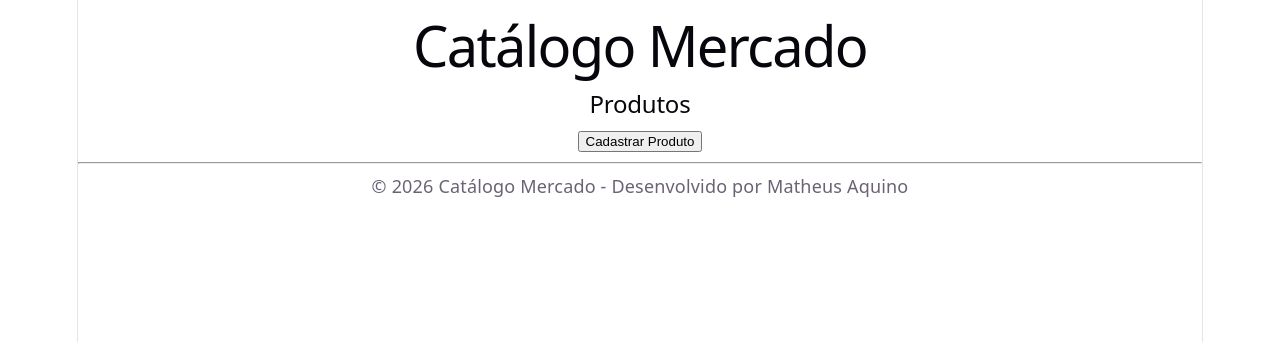
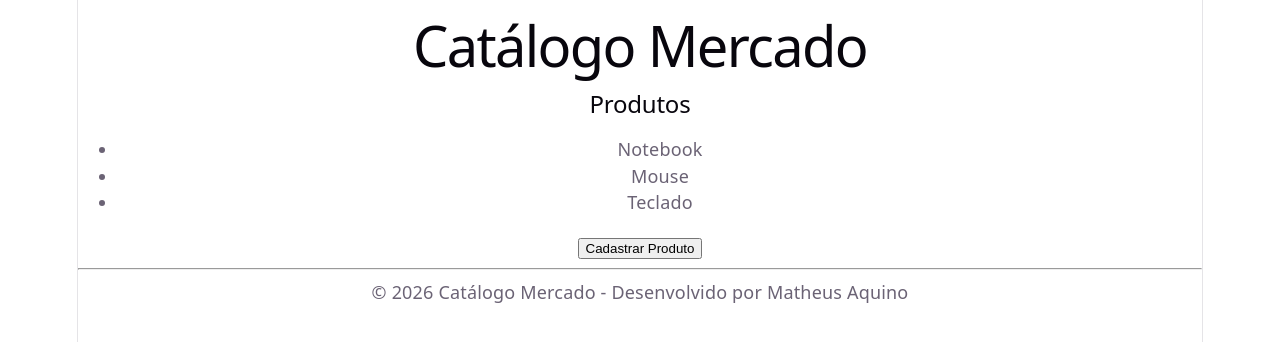
Before and after one commit to matheusarrasca/CatalogoMercadoFront, a React (Vite) app: page / in a window 1280 px wide. Shown: the top 342 px of the page. Built offline with nearby package versions, Linux system fonts and the light colour scheme.

Commit message:
add lista

```diff
--- a/src/App.tsx
+++ b/src/App.tsx
@@ -9,6 +9,11 @@ function App() {
 
       <h2>Produtos</h2>
 
+      <ul>
+        <li>Notebook</li>
+        <li>Mouse</li>
+        <li>Teclado</li>
+      </ul>
 
       <Button texto="Cadastrar Produto" />
 
```
